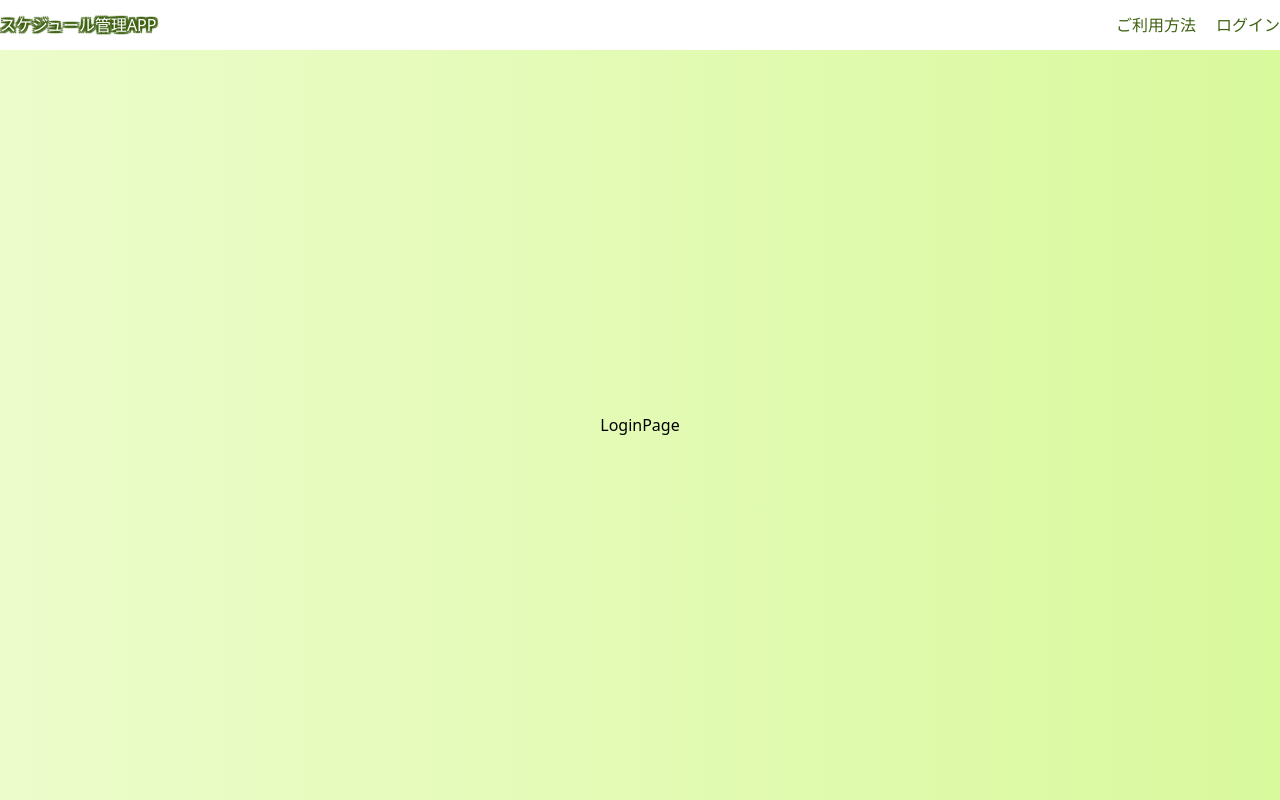
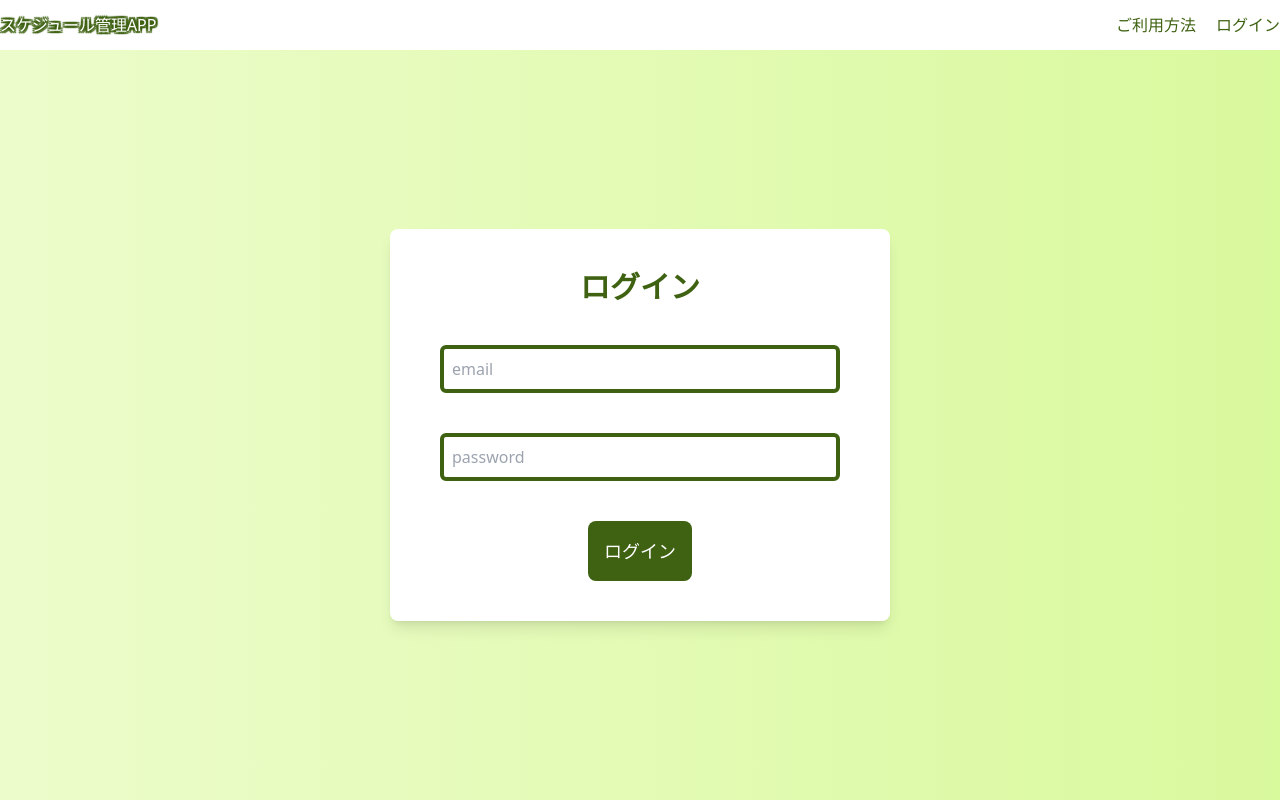
Before and after one commit to yuya024/calender-project, a React (Vite) app: page /login in a window 1280 px wide. Built offline with nearby package versions, Linux system fonts and the light colour scheme.

Commit message:
feat: ログイン画面を作成

```diff
--- a/src/components/pages/LoginPage.tsx
+++ b/src/components/pages/LoginPage.tsx
@@ -1,3 +1,28 @@
+import { PrimaryBtn } from "../atoms/PrimaryBtn";
+
 export const LoginPage = () => {
-  return <div>LoginPage</div>;
+  return (
+    <div className="w-[500px] bg-white rounded-lg shadow-lg py-10">
+      <form className="flex flex-col justify-center items-center gap-10">
+        <h1 className="text-3xl text-lime-800 font-bold text-center">
+          ログイン
+        </h1>
+        <div className="w-[80%]">
+          <input
+            type="text"
+            placeholder="email"
+            className="w-full border-4 border-solid border-lime-800 rounded-md p-2"
+          />
+        </div>
+        <div className="w-[80%]">
+          <input
+            type="password"
+            placeholder="password"
+            className="w-full border-4 border-solid border-lime-800 rounded-md p-2"
+          />
+        </div>
+        <PrimaryBtn>ログイン</PrimaryBtn>
+      </form>
+    </div>
+  );
 };
--- a/src/styles/output.css
+++ b/src/styles/output.css
@@ -611,6 +611,18 @@
   height: 100vh;
 }
 
+.w-\[500px\] {
+  width: 500px;
+}
+
+.w-\[80\%\] {
+  width: 80%;
+}
+
+.w-full {
+  width: 100%;
+}
+
 .flex-col {
   flex-direction: column;
 }
@@ -631,8 +643,29 @@
   gap: 1.25rem;
 }
 
+.gap-10 {
+  gap: 2.5rem;
+}
+
 .rounded-lg {
   border-radius: 0.5rem;
+}
+
+.rounded-md {
+  border-radius: 0.375rem;
+}
+
+.border-4 {
+  border-width: 4px;
+}
+
+.border-solid {
+  border-style: solid;
+}
+
+.border-lime-800 {
+  --tw-border-opacity: 1;
+  border-color: rgb(63 98 18 / var(--tw-border-opacity));
 }
 
 .bg-lime-800 {
@@ -661,6 +694,15 @@
 
 .p-4 {
   padding: 1rem;
+}
+
+.p-2 {
+  padding: 0.5rem;
+}
+
+.py-10 {
+  padding-top: 2.5rem;
+  padding-bottom: 2.5rem;
 }
 
 .pt-\[10vh\] {
@@ -694,6 +736,15 @@
   line-height: 1.75rem;
 }
 
+.text-3xl {
+  font-size: 1.875rem;
+  line-height: 2.25rem;
+}
+
+.font-bold {
+  font-weight: 700;
+}
+
 .leading-\[50px\] {
   line-height: 50px;
 }
@@ -708,6 +759,12 @@
   color: rgb(255 255 255 / var(--tw-text-opacity));
 }
 
+.shadow-lg {
+  --tw-shadow: 0 10px 15px -3px rgb(0 0 0 / 0.1), 0 4px 6px -4px rgb(0 0 0 / 0.1);
+  --tw-shadow-colored: 0 10px 15px -3px var(--tw-shadow-color), 0 4px 6px -4px var(--tw-shadow-color);
+  box-shadow: var(--tw-ring-offset-shadow, 0 0 #0000), var(--tw-ring-shadow, 0 0 #0000), var(--tw-shadow);
+}
+
 .logo {
   color: #ffffff;
   /* 文字の色 */
```
